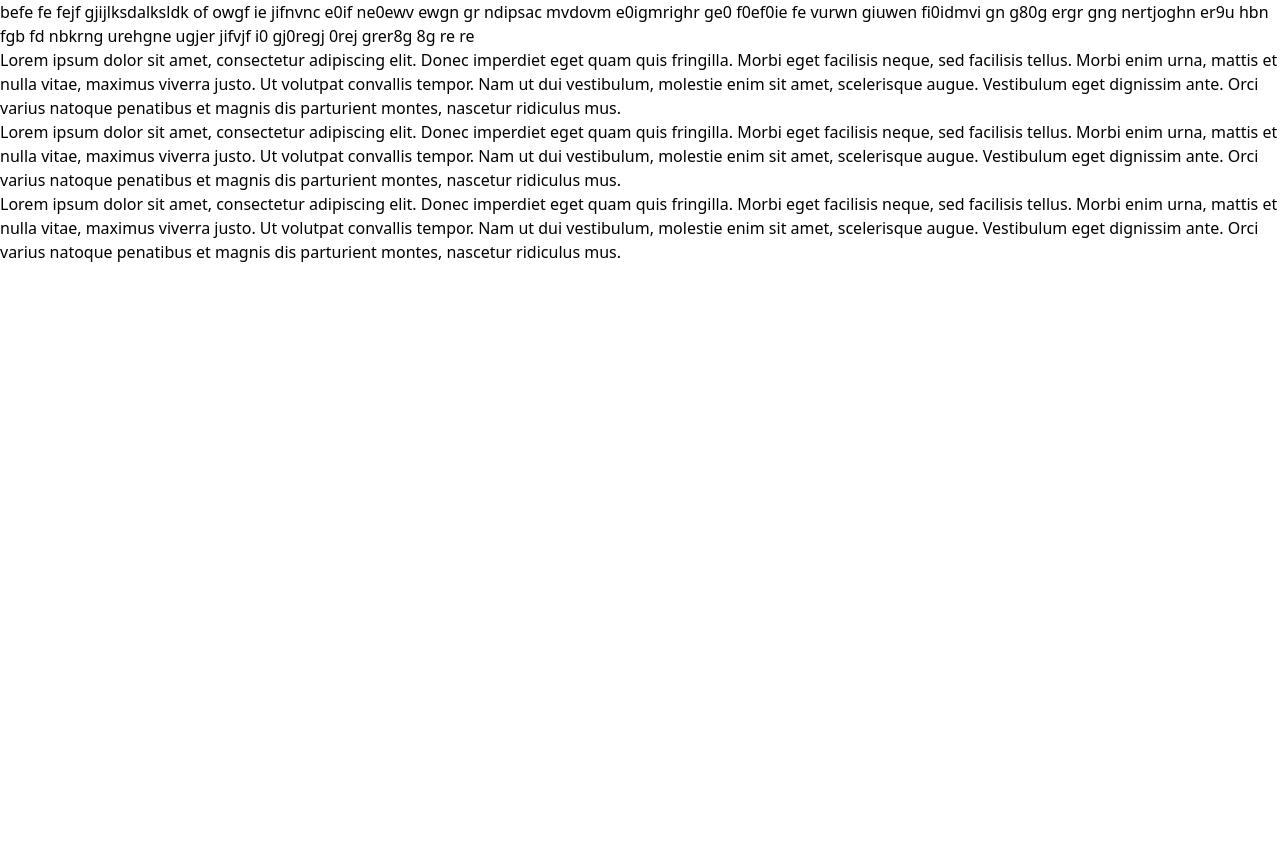
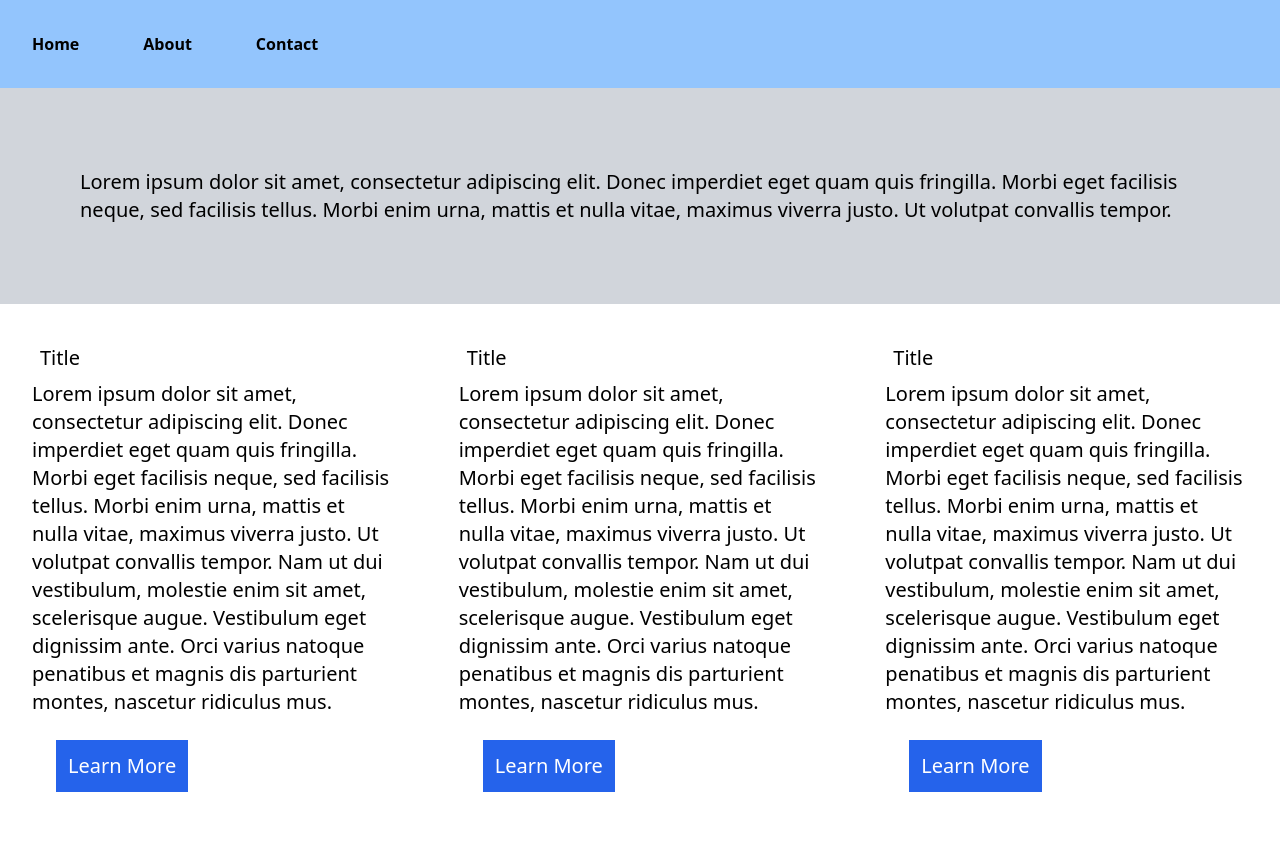
Before and after one commit to CJD115/Tailwind-test, a plain HTML site: page index.html in a window 1280 px wide. Before the commit the page ends 800 px from the top, so only its background shows below. Drawn offline with nearby package versions, Linux system fonts and the light colour scheme.

Commit message:
Redesign page and polished layout

```diff
--- a/index.html
+++ b/index.html
@@ -16,19 +16,65 @@
 
 <body>
 
-    <div>
+    <div class="flex flex-row bg-blue-300">
+
+        <div class="p-5"><button class="p-3 bg-blue-300 text-black hover:bg-blue-100"><strong>Home</strong></button></div>
+        <div class="p-5"><button class="p-3 bg-blue-300 text-black hover:bg-blue-100"><strong>About</strong></button></div>
+        <div class="p-5"><button class="p-3 bg-blue-300 text-black hover:bg-blue-100"><strong>Contact</strong></button></div>
 
     </div>
 
-    <div class=" flex flex-col">
-        <div>befe fe fejf gjijlksdalksldk of owgf ie jifnvnc e0if ne0ewv ewgn gr ndipsac mvdovm e0igmrighr ge0 f0ef0ie fe vurwn giuwen fi0idmvi gn g80g ergr gng nertjoghn er9u hbn fgb fd nbkrng urehgne ugjer jifvjf i0 gj0regj 0rej grer8g 8g re re</div>
+    <div class="flex flex-col, bg-gray-300">
+        <div class="p-20 text-xl">Lorem ipsum dolor sit amet, consectetur adipiscing elit. Donec imperdiet eget quam quis
+            fringilla. Morbi eget facilisis neque, sed facilisis tellus. Morbi enim urna, mattis et nulla vitae, maximus
+            viverra justo. Ut volutpat convallis tempor.</div>
     </div>
 
-    <div>
-        <div>Lorem ipsum dolor sit amet, consectetur adipiscing elit. Donec imperdiet eget quam quis fringilla. Morbi eget facilisis neque, sed facilisis tellus. Morbi enim urna, mattis et nulla vitae, maximus viverra justo. Ut volutpat convallis tempor. Nam ut dui vestibulum, molestie enim sit amet, scelerisque augue. Vestibulum eget dignissim ante. Orci varius natoque penatibus et magnis dis parturient montes, nascetur ridiculus mus.</div>
-        <div>Lorem ipsum dolor sit amet, consectetur adipiscing elit. Donec imperdiet eget quam quis fringilla. Morbi eget facilisis neque, sed facilisis tellus. Morbi enim urna, mattis et nulla vitae, maximus viverra justo. Ut volutpat convallis tempor. Nam ut dui vestibulum, molestie enim sit amet, scelerisque augue. Vestibulum eget dignissim ante. Orci varius natoque penatibus et magnis dis parturient montes, nascetur ridiculus mus.</div>
-        <div>Lorem ipsum dolor sit amet, consectetur adipiscing elit. Donec imperdiet eget quam quis fringilla. Morbi eget facilisis neque, sed facilisis tellus. Morbi enim urna, mattis et nulla vitae, maximus viverra justo. Ut volutpat convallis tempor. Nam ut dui vestibulum, molestie enim sit amet, scelerisque augue. Vestibulum eget dignissim ante. Orci varius natoque penatibus et magnis dis parturient montes, nascetur ridiculus mus.</div>
+    <div class="flex flex-row md:min-h-full min-h-full">
+        <div class="p-8 text-xl">
+            <div class="p-2">
+                Title
+            </div>
+            Lorem ipsum dolor sit amet, consectetur adipiscing elit. Donec imperdiet eget quam quis
+            fringilla. Morbi eget facilisis neque, sed facilisis tellus. Morbi enim urna, mattis et nulla vitae, maximus
+            viverra justo. Ut volutpat convallis tempor. Nam ut dui vestibulum, molestie enim sit amet, scelerisque
+            augue. Vestibulum eget dignissim ante. Orci varius natoque penatibus et magnis dis parturient montes,
+            nascetur ridiculus mus.
+            <div class="p-6">
+                <button class="p-3 bg-blue-600 text-white hover:bg-blue-300">Learn More</button>
+            </div>
+        </div>
+        <div class="p-8 text-xl">
+            <div class="p-2">
+                Title
+            </div>
+            Lorem ipsum dolor sit amet, consectetur adipiscing elit. Donec imperdiet eget quam quis
+            fringilla. Morbi eget facilisis neque, sed facilisis tellus. Morbi enim urna, mattis et nulla vitae, maximus
+            viverra justo. Ut volutpat convallis tempor. Nam ut dui vestibulum, molestie enim sit amet, scelerisque
+            augue. Vestibulum eget dignissim ante. Orci varius natoque penatibus et magnis dis parturient montes,
+            nascetur ridiculus mus.
+            <div class="p-6">
+                <button class="p-3 bg-blue-600 text-white hover:bg-blue-300">Learn More</button>
+            </div>
+        </div>
+        <div class="p-8 text-xl">
+            <div class="p-2">
+                Title
+            </div>
+            Lorem ipsum dolor sit amet, consectetur adipiscing elit. Donec imperdiet eget quam quis
+            fringilla. Morbi eget facilisis neque, sed facilisis tellus. Morbi enim urna, mattis et nulla vitae, maximus
+            viverra justo. Ut volutpat convallis tempor. Nam ut dui vestibulum, molestie enim sit amet, scelerisque
+            augue. Vestibulum eget dignissim ante. Orci varius natoque penatibus et magnis dis parturient montes,
+            nascetur ridiculus mus.
+            <div class="p-6">
+                <button class="p-3 bg-blue-600 text-white hover:bg-blue-300">Learn More</button>
+            </div>
+        </div>
     </div>
+
+
+
+
 
 </body>
 </html>
```
